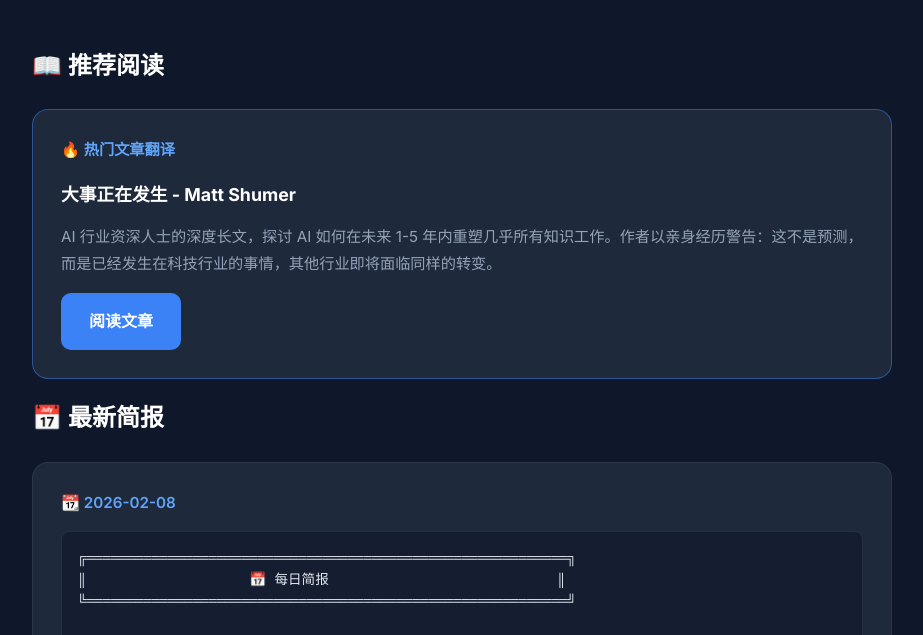
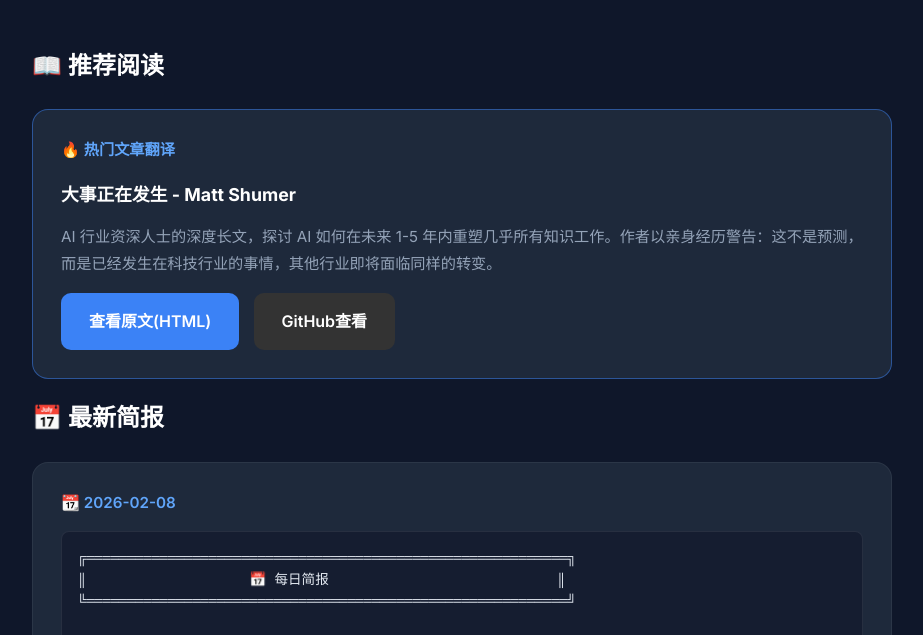
Before and after one commit to zhongyi-byte/life-briefing, a website: page index.html in a window 1280 px wide. Shown: the part 465-1100 px from the top of the page, without its empty margins (178-1101 px from the left). Drawn offline with Linux system fonts and the light colour scheme.

Commit message:
Update Matt Shumer article link to GitHub

```diff
--- a/index.html
+++ b/index.html
@@ -68,7 +68,8 @@
             <div class="briefing-content">
                 <h3 style="color: #fff; margin-bottom: 12px;">大事正在发生 - Matt Shumer</h3>
                 <p style="margin-bottom: 16px;">AI 行业资深人士的深度长文，探讨 AI 如何在未来 1-5 年内重塑几乎所有知识工作。作者以亲身经历警告：这不是预测，而是已经发生在科技行业的事情，其他行业即将面临同样的转变。</p>
-                <a href="https://zhongyi.notion.site/matt-shumer-something-big" target="_blank" class="btn">阅读文章</a>
+                <a href="https://raw.githubusercontent.com/zhongyi-byte/life-briefing/main/matt-shumer.html" target="_blank" class="btn" style="margin-right: 10px;">查看原文(HTML)</a>
+                <a href="https://github.com/zhongyi-byte/life-briefing/blob/main/matt-shumer.html" target="_blank" class="btn" style="background: #333;">GitHub查看</a>
             </div>
         </div>
 
```
